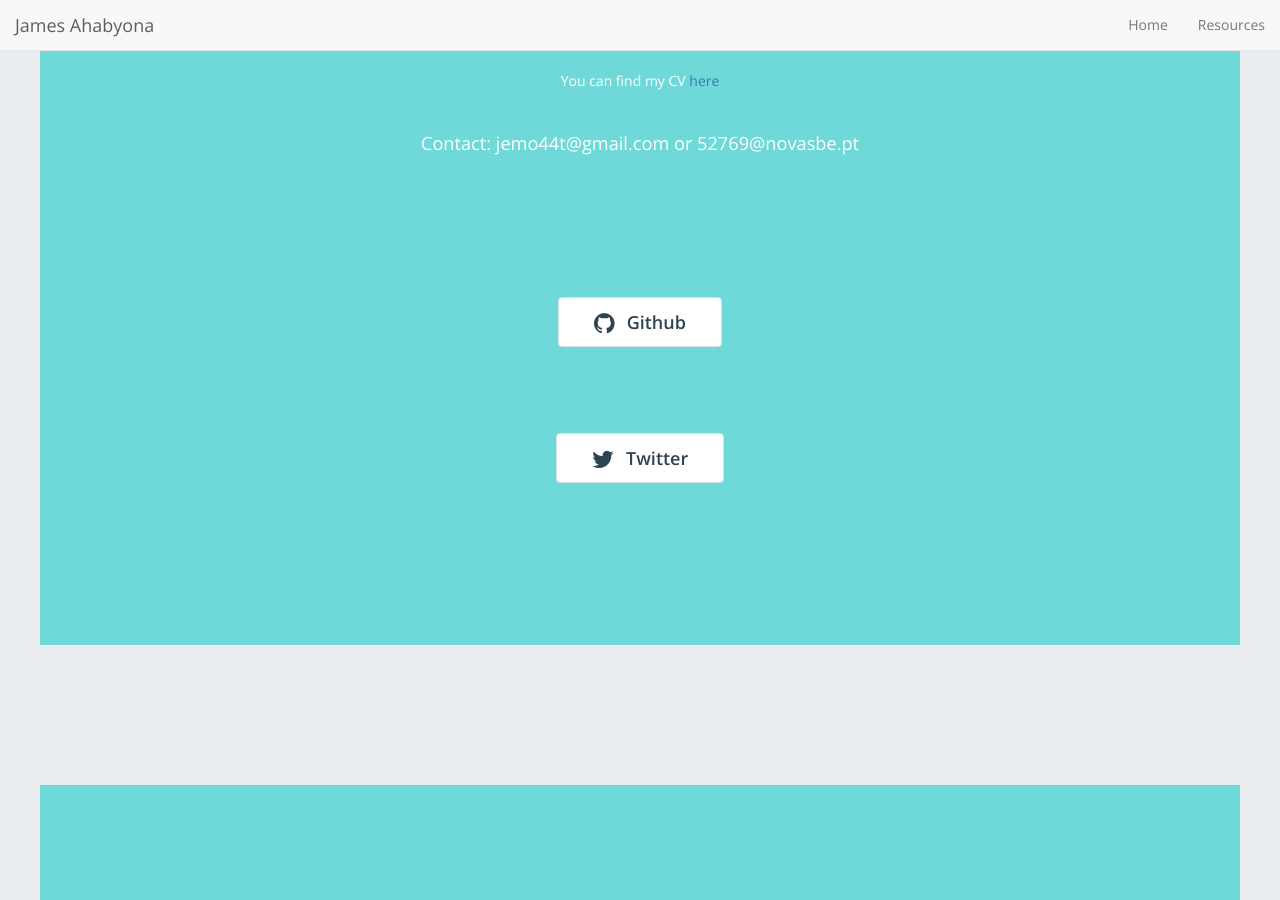
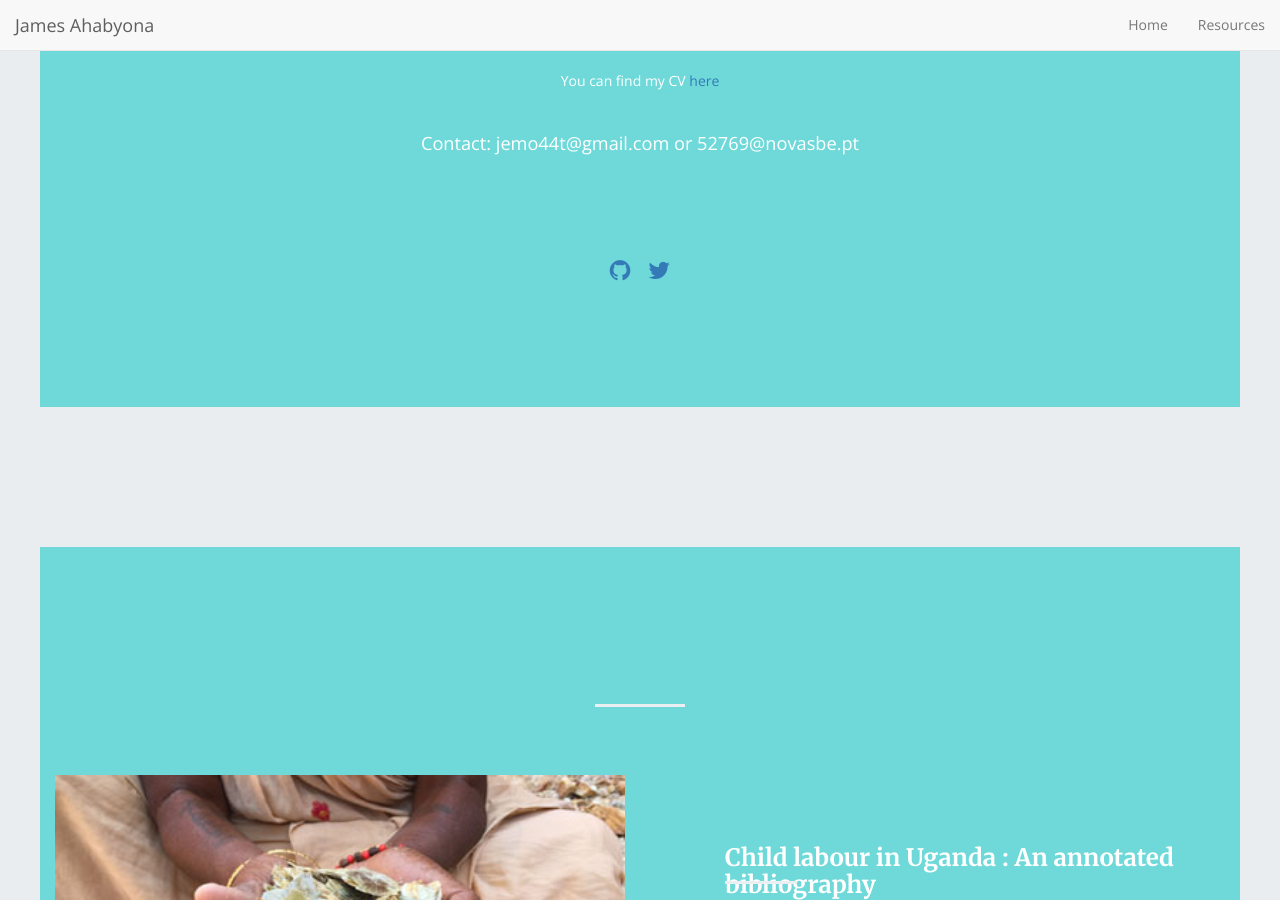
Before and after one commit to mariaelenaguer/mariaelenaguer.github.io, a Jekyll site: the page built from index.html, in a window 1280 px wide and 900 px high, scrolled down 571 px. Built offline with Jekyll 4.4.1, drawn with Linux system fonts in a browser that asks for light colours; nearby versions of some CDN libraries; the list of posts is cut into pages by our own code.

Commit message:
Update home-hero.html

```diff
--- a/_includes/home-hero.html
+++ b/_includes/home-hero.html
@@ -22,6 +22,19 @@
 .hero-buttons {
   text-align: center;
   margin-top: 1em;
+}
+
+.hero-buttons a {
+  display: inline-block;
+  margin-right: 1em; /* Add space between icons */
+}
+
+.hero-buttons a:last-child {
+  margin-right: 0; /* Remove margin for the last icon */
+}
+
+.hero-buttons i {
+  font-size: 24px; /* Set icon size to 24 pixels */
 }
 
 @media screen and (max-width: 768px) {
@@ -70,15 +83,15 @@
           <p>Contact: jemo44t@gmail.com or 52769@novasbe.pt</p>
         </div>
 
-        {% if site.github_username != '' %}
+        {% if site.github_username != '' or site.twitter_username != '' %}
         <div class="hero-buttons">
-          <a href="https://github.com/{{ site.github_username }}"><button class="btn btn-default btn-lg"><i class="fa fa-github fa-lg"></i>Github</button></a>
-        </div>
-        {% endif %}
+          {% if site.github_username != '' %}
+          <a href="https://github.com/{{ site.github_username }}"><i class="fa fa-github fa-lg"></i></a>
+          {% endif %}
 
-        {% if site.twitter_username != '' %}
-        <div class="hero-buttons">
-          <a href="https://twitter.com/{{ site.twitter_username }}"><button class="btn btn-default btn-lg"><i class="fa fa-twitter fa-lg"></i>Twitter</button></a>
+          {% if site.twitter_username != '' %}
+          <a href="https://twitter.com/{{ site.twitter_username }}"><i class="fa fa-twitter fa-lg"></i></a>
+          {% endif %}
         </div>
         {% endif %}
       </div>
```
